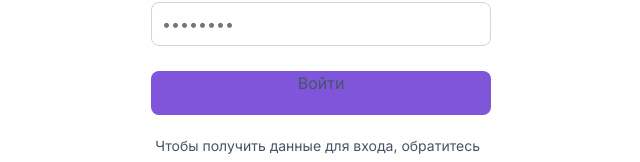
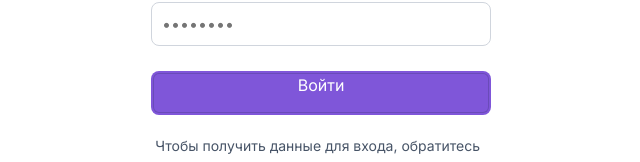
Before and after one commit to senice222/verification-arts-client, a React (Vite) app: page /login in a window 1280 px wide. Shown: the part 298-460 px from the top of the page, without its empty margins (319-959 px from the left). Built offline with nearby package versions, Linux system fonts and the light colour scheme.

Commit message:
design edits

```diff
--- a/src/pages/Login/Login.jsx
+++ b/src/pages/Login/Login.jsx
@@ -18,14 +18,19 @@ const Login = () => {
   const [loading, setLoading] = useState(false)
   const admin = useSelector((state) => state.admin);
 
-  const handleSubmit = (e) => {
-    e.preventDefault();
-    if (login && password) {
-      setLoading(true)
-      dispatch(fetchAuth({ login, password }));
+  const handleSubmit = async (e) => {
+    e.preventDefault()
+    setLoading(true)
+    try {
+      if (login && password) {
+        dispatch(fetchAuth({ login, password }))
+      }
+    } catch (error) {
+      console.error("Ошибка авторизации:", error)
+    } finally {
       setLoading(false)
     }
-  };
+  }
   useEffect(() => {
     const token = localStorage.getItem('token')
     if (token) {
--- a/src/pages/Login/Login.module.scss
+++ b/src/pages/Login/Login.module.scss
@@ -42,7 +42,7 @@
             width: 100%;
             height: 44px;
             padding: 0 10px;
-            border: 1px solid #D0D5DD;
+            border: 1px solid #d0d5dd;
             font-weight: 400;
             font-size: 16px;
             border-radius: 8px;
@@ -54,14 +54,21 @@
     .submitButton {
         width: 100%;
         height: 44px;
-        background-color: #7F56D9;
+        background-color: #7f56d9;
+        box-shadow: 0px 1px 2px 0px #1018280d;
+        box-shadow: 0px -2px 0px 0px #1018280d inset;
+        box-shadow: 0px 0px 0px 1px #1018282e inset;
+        border-image-source: linear-gradient(180deg, rgba(255, 255, 255, 0.12) 0%, rgba(255, 255, 255, 0) 100%);
         color: #fff;
         margin-top: 10px;
-        border: none;
         border-radius: 8px;
         cursor: pointer;
         font-size: 16px;
-        transition: .2s;
+        transition: 0.2s;
+        p {
+            color: white;
+            padding-top: 2px;
+        }
     }
 
     .submitButton:hover {
```
